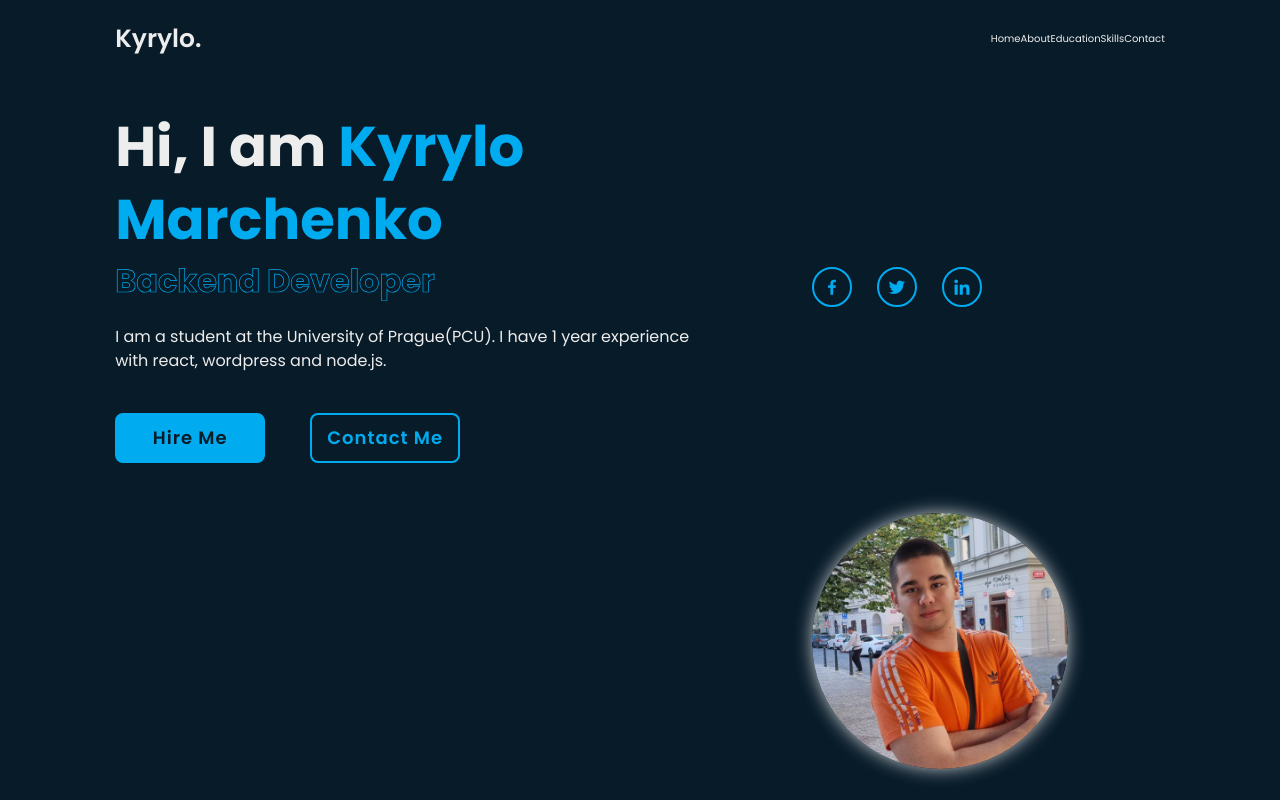
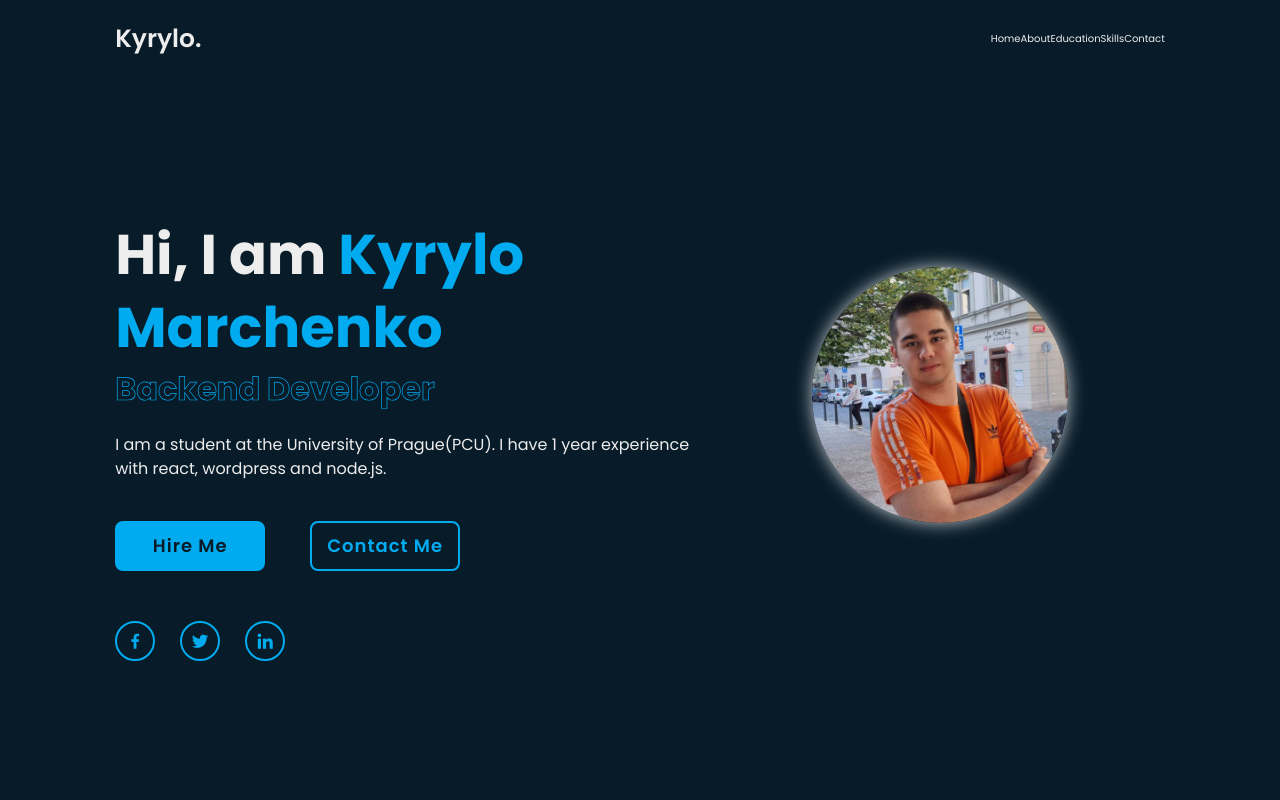
Before and after one commit to SDT413/portfolio-next, a Next.js app: page / in a window 1280 px wide. Shown: the top 800 px of the page. Built offline with nearby package versions, Linux system fonts and the light colour scheme.

Commit message:
structure change

```diff
--- a/src/components/home-section/HomeSection.tsx
+++ b/src/components/home-section/HomeSection.tsx
@@ -24,6 +24,7 @@ const HomeSection: FC = ({}) => {
           </a>
         </div>
       </div>
+      <div className={styles.home_img}></div>
 
       <div className={styles.home_sci}>
         <a href="#">
@@ -37,8 +38,6 @@ const HomeSection: FC = ({}) => {
         </a>
       </div>
 
-      <div className={styles.home_imgHover}></div>
-      <div className={styles.home_img}></div>
     </section>
   );
 };
```
